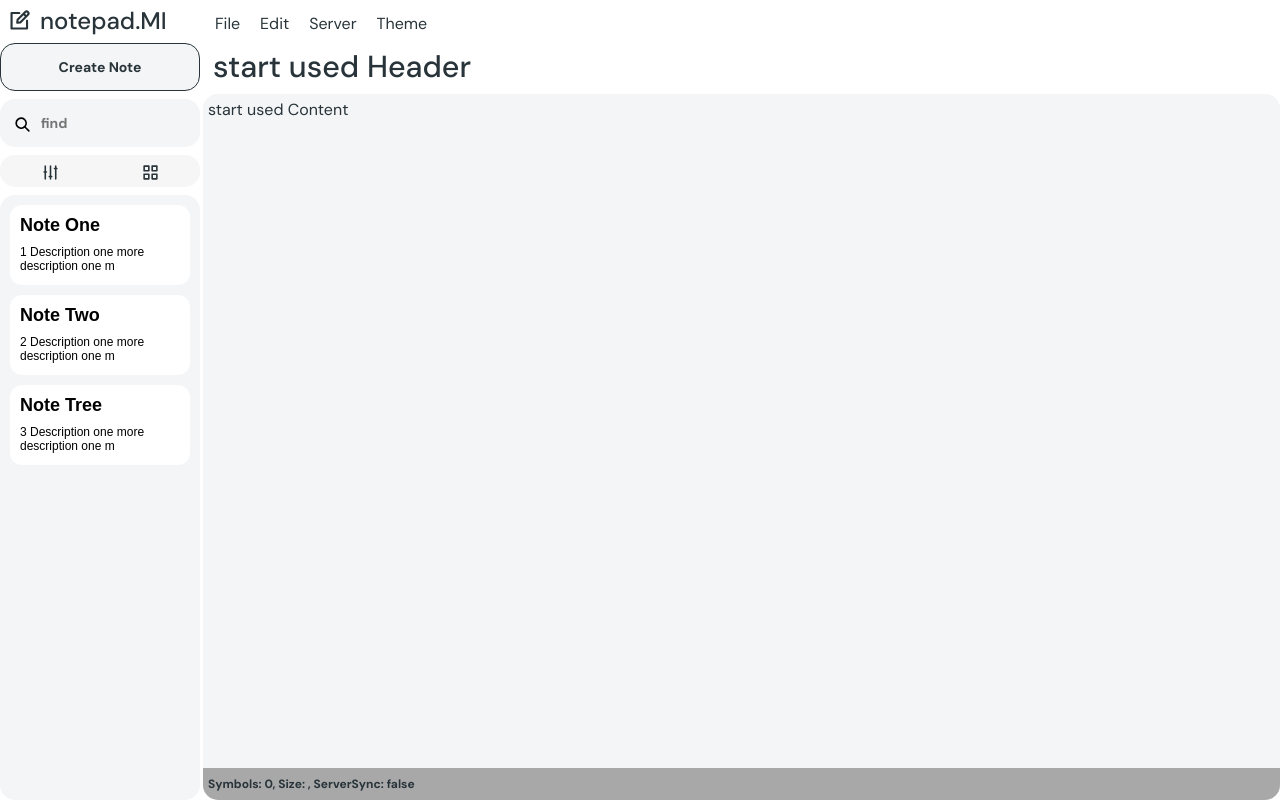
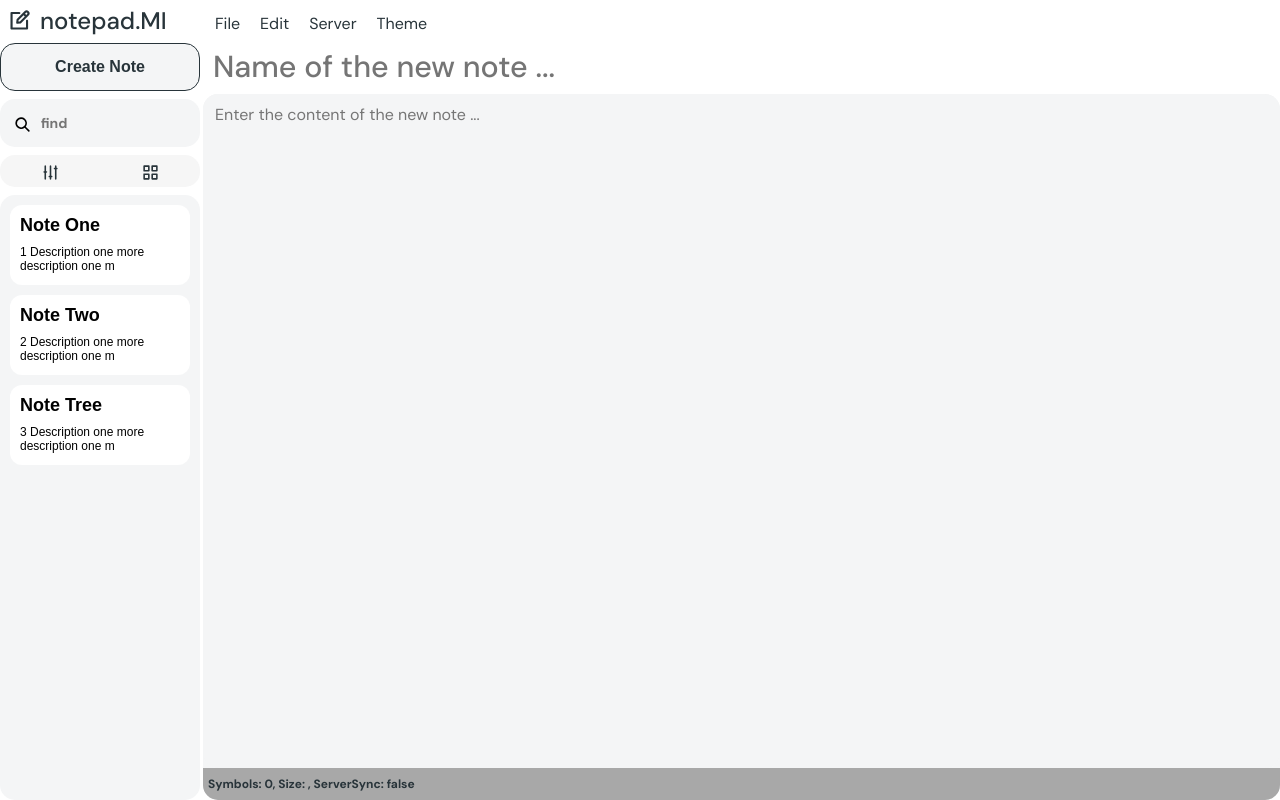
Before and after one commit to ivnvMkhl/notepad.MI, a React (Create React App) app: page / in a window 1280 px wide. Built offline with nearby package versions, Linux system fonts and the light colour scheme.

Commit message:
homeCommit23.02

```diff
--- a/src/App.css
+++ b/src/App.css
@@ -58,7 +58,7 @@
   justify-content: center;
   background: #f4f5f6;
   border-radius: 15px;
-  font-size: 14px;
+  font-size: 16px;
   font-weight: 700;
   border: 1px solid #28343a;
   cursor: pointer;
@@ -161,8 +161,8 @@
 .content__note-header {
   height: 3rem;
   width: 100%;
-  display: flex;
-  justify-content: center;
+  display: grid;
+  grid-template-columns: 1fr 6rem;
 }
 .content__header-input {
   font-size: 1.9rem;
@@ -173,10 +173,40 @@
   border: 0;
   white-space: nowrap;
   overflow: auto;
+  border-radius: 15px;
+}
+.content__header-input_noteEdit {
+  background-color: bisque;
+  border-radius: 15px 0 0 15px;
 }
 .content__header-input:focus {
   outline: 1px solid #28343a;
   border-radius: 15px;
+  width: calc(100% - 1px);
+}
+.content__header-input_noteEdit:focus {
+  outline: 1px solid #28343a;
+  border-radius: 15px 0 0 15px;
+  width: calc(100% - 1px);
+}
+
+.selected-bar {
+  display: none;
+}
+.selected-bar__close-button {
+  height: 3rem;
+  width: 3rem;
+  border-radius: 0 15px 15px 0;
+  border: 0;
+  background-color: #f4f5f6;
+  cursor: pointer;
+}
+.selected-bar__bar-button {
+  height: 3rem;
+  width: 3rem;
+  border: 0;
+  background-color: #f4f5f6;
+  cursor: pointer;
 }
 .content__note-content {
   background: #f4f5f6;
@@ -190,7 +220,7 @@
   width: 100%;
   height: 100%;
   border-radius: 15px;
-  padding: 5px;
+  padding: 10px 12px;
 }
 .content__note-area:focus {
   outline: 1px solid #28343a;
--- a/src/App.js
+++ b/src/App.js
@@ -5,6 +5,7 @@ import Navigation from './components/Navigation'
 import Content from './components/Content'
 
 function App() {
+  //main state of notes
   let [notesList, setNotesList] = useState([
     {
       noteId: 0,
@@ -26,28 +27,112 @@ function App() {
     },
   ])
 
+  //state of the selected note
   let [usedNote, setUsedNote] = useState({
-    noteId: 1,
-    noteHeader: 'start used Header',
-    noteContent: 'start used Content',
+    noteId: -1,
   })
 
+  let [areaLength, setAreaLength] = useState(0)
+
+  //Works from clicking on the list of notes
   const getSelectNote = (usedId) => {
-    setUsedNote(notesList[usedId])
+    //Update the data in the state of the selected note
+    usedNote.noteId = usedId
 
     setNotesList(
       notesList.map((notesList) => {
-        notesList.noteId === usedId ? (notesList.noteSelected = !notesList.noteSelected) : (notesList.noteSelected = false)
+        if (notesList.noteId === usedId) {
+          if (notesList.noteSelected === false) {
+            //update the data on the content component if selected
+            document.querySelector('.content__header-input').value = notesList.noteHeader
+            document.querySelector('.content__note-area').value = notesList.noteContent
+
+            notesList.noteSelected = !notesList.noteSelected
+
+            document.querySelector('.content__header-input').className = 'content__header-input content__header-input_noteEdit'
+            document.querySelector('.selected-bar').style = 'display: flex'
+          } else {
+            //erase the data on the content component if unselected
+            document.querySelector('.content__header-input').value = ''
+            document.querySelector('.content__note-area').value = ''
+
+            notesList.noteSelected = !notesList.noteSelected
+            usedNote.noteId = -1
+
+            document.querySelector('.content__header-input').className = 'content__header-input'
+            document.querySelector('.selected-bar').style = 'display: none'
+          }
+        } else {
+          notesList.noteSelected = false
+        }
         return notesList
       })
     )
+    setAreaLength(document.querySelector('.content__note-area').textLength)
+  }
+
+  const closeNote = (usedId, notesList) => {
+    usedNote.noteId = -1
+    usedId = -1
+
+    document.querySelector('.content__header-input').value = ''
+    document.querySelector('.content__note-area').value = ''
+    document.querySelector('.content__header-input').className = 'content__header-input'
+    document.querySelector('.selected-bar').style = 'display: none'
+    notesList.map((note) => (note.noteSelected = false))
+    setAreaLength(document.querySelector('.content__note-area').textLength)
+  }
+
+  const saveNote = (usedId, notesList) => {
+    notesList[usedId].noteHeader = document.querySelector('.content__header-input').value
+    notesList[usedId].noteContent = document.querySelector('.content__note-area').value
+    setAreaLength(document.querySelector('.content__note-area').textLength)
+  }
+
+  const createNote = (usedId, notesList) => {
+    if (document.querySelector('.content__header-input').value.trim() !== '') {
+      notesList.push({
+        noteId: Date.now(),
+        noteHeader: document.querySelector('.content__header-input').value,
+        noteContent: document.querySelector('.content__note-area').value,
+        noteSelected: true,
+      })
+      getSelectNote()
+      getSelectNote(notesList.length - 1)
+    } else document.querySelector('.content__header-input').value = ''
+
+    console.log(notesList)
+  }
+
+  const deleteNote = (usedId) => {
+    setNotesList(notesList.filter((note) => note.noteId !== usedId))
+    document.querySelector('.content__header-input').value = ''
+    document.querySelector('.content__note-area').value = ''
+    document.querySelector('.content__header-input').className = 'content__header-input'
+    document.querySelector('.selected-bar').style = 'display: none'
+    setAreaLength(document.querySelector('.content__note-area').textLength)
   }
 
   return (
     <div className="wrapper">
       <Header />
-      <Navigation notesList={notesList} getSelectNote={getSelectNote} setNotesList={setNotesList} />
-      <Content usedNote={usedNote} />
+      <Navigation
+        usedId={usedNote.noteId}
+        notesList={notesList}
+        getSelectNote={getSelectNote}
+        saveNote={saveNote}
+        closeNote={closeNote}
+        createNote={createNote}
+      />
+      <Content
+        notesList={notesList}
+        usedId={usedNote.noteId}
+        areaLength={areaLength}
+        setAreaLength={setAreaLength}
+        saveNote={saveNote}
+        closeNote={closeNote}
+        deleteNote={deleteNote}
+      />
     </div>
   )
 }
--- a/src/components/Content.jsx
+++ b/src/components/Content.jsx
@@ -1,22 +1,35 @@
-import React, { useState } from 'react'
+import React from 'react'
 
-const Content = ({ usedNote }) => {
-  let [areaLength, setAreaLength] = useState(0)
-  let [headerInput, setHeaderInput] = useState('uldfh')
-
+const Content = ({ notesList, usedId, areaLength, setAreaLength, saveNote, closeNote, deleteNote }) => {
   return (
     <header className="content">
       <div className="content__note-header">
-        <input type="text" maxLength="150" className="content__header-input" placeholder="Note Header" value={usedNote.noteHeader} />
+        <input type="text" maxLength="150" className="content__header-input" placeholder="Name of the new note ..." />
+        <div className="selected-bar">
+          {/* <button className="selected-bar__bar-button" onClick={() => saveNote(usedId, notesList)}>
+            S
+          </button> */}
+          <button className="selected-bar__bar-button" onClick={() => deleteNote(usedId)}>
+            D
+          </button>
+          <button
+            className="selected-bar__close-button"
+            onClick={() => {
+              saveNote(usedId, notesList)
+              closeNote(usedId, notesList)
+            }}
+          >
+            X
+          </button>
+        </div>
       </div>
       <div className="content__note-content">
         <textarea
           rows="20"
           maxLength="1000"
           className="content__note-area"
-          palaceholder="Note content ..."
-          onChange={() => setAreaLength(document.querySelector('.content__note-area').textLength)}
-          value={usedNote.noteContent}
+          placeholder="Enter the content of the new note ..."
+          onInput={() => setAreaLength(document.querySelector('.content__note-area').textLength)}
         />
         <div className="content__note-info">Symbols: {areaLength}, Size: , ServerSync: false</div>
       </div>
--- a/src/components/Navigation.jsx
+++ b/src/components/Navigation.jsx
@@ -1,10 +1,17 @@
-import React, { useState } from 'react'
+import React from 'react'
 import NoteNavItem from './NoteNavItem'
 
-const Navigation = ({ notesList, getSelectNote }) => {
+const Navigation = ({ usedId, notesList, getSelectNote, saveNote, closeNote, createNote }) => {
   return (
     <nav className="navigation">
-      <input type="button" className="navigation__crate-button" value="Create Note" />
+      <button
+        className="navigation__crate-button"
+        onClick={() => {
+          createNote(usedId, notesList)
+        }}
+      >
+        Create Note
+      </button>
       <div className="navigation__find-block">
         <div className="navigation__find-icon">
           <svg version="1.1" viewBox="0 0 21 21">
@@ -28,7 +35,7 @@ const Navigation = ({ notesList, getSelectNote }) => {
       <div className="navigation__note-list">
         {notesList.map((n) => (
           <NoteNavItem
-            noteHeader={n.noteHeader.slice(0, 20)}
+            noteHeader={n.noteHeader.slice(0, 15)}
             noteContentCut={n.noteContent.slice(0, 40)}
             noteId={n.noteId}
             noteSelected={n.noteSelected}
```
